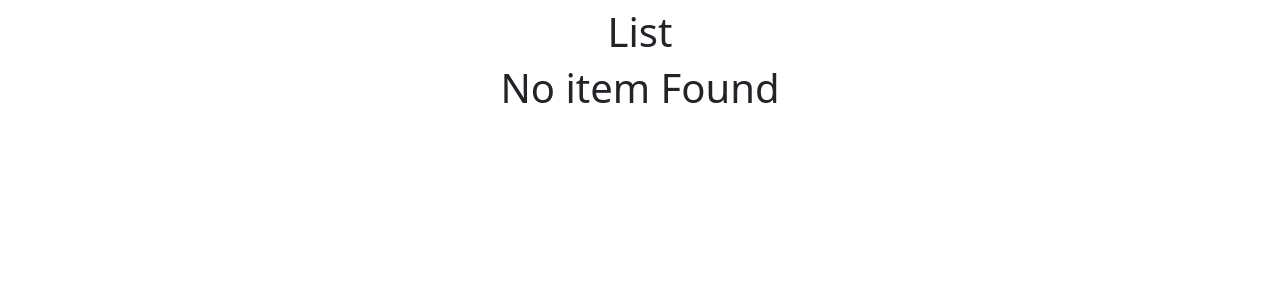
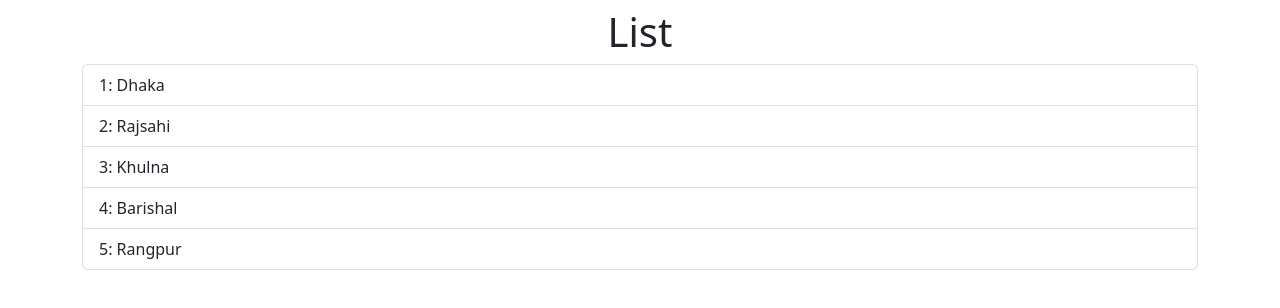
Before and after one commit to tamjidzihan/reactJS, a React (Vite) app: page / in a window 1280 px wide. Shown: the top 308 px of the page. Built offline with nearby package versions, Linux system fonts and the light colour scheme.

Commit message:
2024-03-13

```diff
--- a/src/components/ListGroup.tsx
+++ b/src/components/ListGroup.tsx
@@ -1,4 +1,4 @@
-import React from 'react'
+import { MouseEvent, useState } from 'react';
 import 'bootstrap/dist/css/bootstrap.css'
 
 
@@ -12,10 +12,13 @@ function ListGroup() {
         'Barishal',
         'Rangpur'
     ];
+    // items = [];
 
-    items = [];
+    const [selecetedIndex, setSelecetedIndex] = useState(-1)
+    console.log(selecetedIndex);
+    // console.log(setSelecetedIndex);
 
-
+    // const handleClick = (e: MouseEvent) => console.log(e);
 
     return (
         <>
@@ -23,18 +26,27 @@ function ListGroup() {
                 <h1 className=' fw-light text-center '>List</h1>
                 {items.length === 0 && <p className=' display-6 text-center  '>No item Found</p>}
                 <ul className="list-group">
-
                     {
-                        items.map(items =>
-                            <li key={items} className="list-group-item">{items}</li>
-                        )}
+                        items.map((item, index) =>
+                            <li
+                                className={selecetedIndex === index
+                                    ? "list-group-item text-start active"
+                                    : "list-group-item text-start "} role='button'
+                                key={item}
+                                // onClick={() => console.log(index, item)}
+                                onClick={() => setSelecetedIndex(index)}
+                            >
+                                {index + 1}: {item}
+                            </li>
+                        )
+                    }
                     {/* <li className="list-group-item">An item</li>
                     <li className="list-group-item">A second item</li>
                     <li className="list-group-item">A third item</li>
                     <li className="list-group-item">A fourth item</li>
                     <li className="list-group-item">And a fifth one</li> */}
                 </ul>
-            </div>
+            </div >
         </>
     );
 }
```
